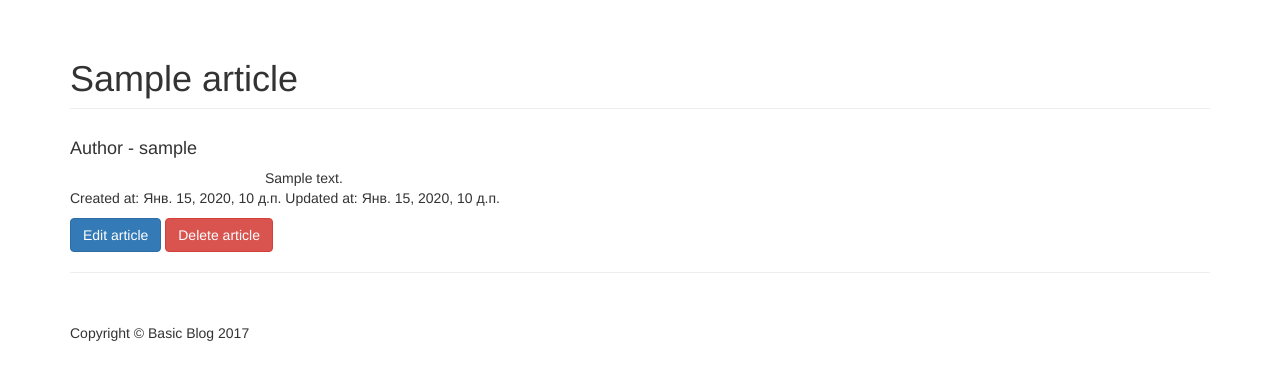
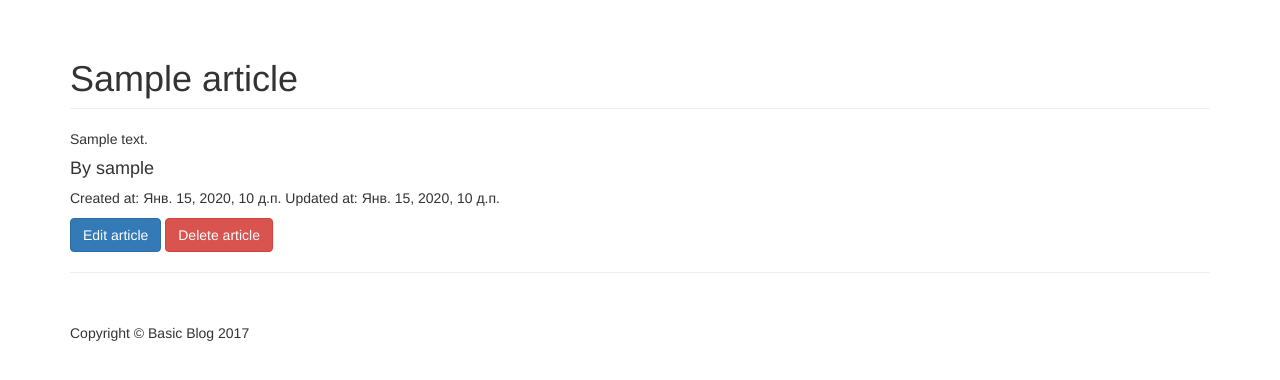
Before and after one commit to HellWithin/python, a Django app: page /1/ in a window 1280 px wide. Shown: the part 51-431 px from the top of the page. Run offline with Django 3.2, Linux system fonts and the light colour scheme; tables that the repository leaves empty hold one stand-in row (values such as "Sample post"); some libraries are stand-ins or nearby versions.

Commit message:
Small style changes

```diff
--- a/blog/forms.py
+++ b/blog/forms.py
@@ -15,4 +15,4 @@ class Article(forms.ModelForm):
 
 
 class Search(forms.Form):
-    keyword = forms.CharField(max_length=20, min_length=1)
+    keyword = forms.CharField(max_length=20, min_length=1, widget=forms.TextInput(attrs={'class': 'form-control'}))
--- a/blog/templates/blog/article.html
+++ b/blog/templates/blog/article.html
@@ -3,13 +3,8 @@
 {% block page_title %}{{ object.title }}{% endblock %}
 
 {% block content %}
-    <h4>Author - {{ object.user|default_if_none:"Anonymous" }}</h4>
-    <div class="row">
-        <div class="col-sm-8 col-sm-offset-2">
-            {{ object.text }}
-        </div>
-    </div>
-
+    <p>{{ object.text }}</p>
+    <h4>By {{ object.user|default_if_none:"Anonymous" }}</h4>
     <p>Created at: {{ object.pub_date }} Updated at: {{ object.change_date }}</p>
     <a type="button" class="btn btn-primary" href="{% url 'article_detail' object.id %}edit/">Edit article</a>
     <a type="button" class="btn btn-danger" href="{% url 'article_delete' object.id %}">Delete article</a>
--- a/blog/templates/blog/index.html
+++ b/blog/templates/blog/index.html
@@ -20,7 +20,7 @@
                 </div>
                 <div class="col-md-5">
                     <h3>{{ article.title }}</h3>
-                    <p>{{ article.text|truncatewords:10|truncatechars:50 }}</p>
+                    <p>{{ article.text|truncatechars:200 }}</p>
                     <h4>By {{ article.user|default_if_none:"Anonymous" }}</h4>
                     <a class="btn btn-primary" href="{% url 'article_detail' article.id %}">View article <span
                             class="glyphicon glyphicon-chevron-right"></span></a>
```
